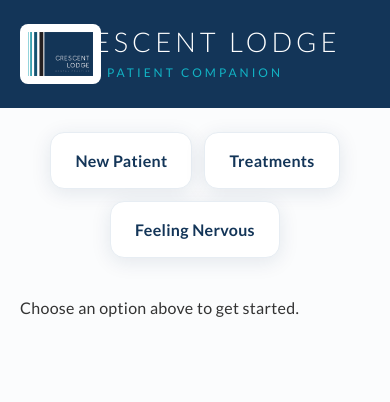
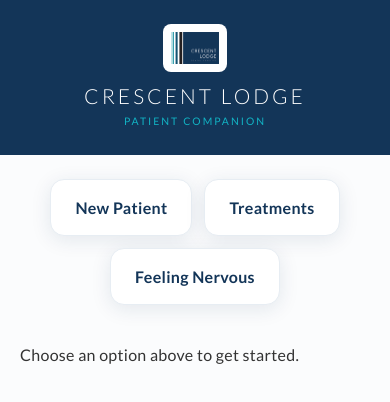
Before and after one commit to ykbhrn/patient-companion, a React (Vite) app: page / in a window 390 px wide. Shown: the top 402 px of the page. Built offline with nearby package versions, Linux system fonts and the light colour scheme.

Commit message:
responsive header

```diff
--- a/src/App.css
+++ b/src/App.css
@@ -286,3 +286,28 @@
   opacity: 0.6;
   cursor: default;
 }
+
+/* ---- Responsive: narrow screens ---- */
+@media (max-width: 600px) {
+  .header-inner {
+    flex-direction: column;
+    gap: 10px;
+    min-height: unset;
+  }
+  .logo {
+    position: static;
+    transform: none;
+    height: 48px;
+  }
+  .header-text {
+    text-align: center;
+  }
+  .brand {
+    font-size: 1.3rem;
+    letter-spacing: 3px;
+  }
+  .brand-sub {
+    font-size: 0.65rem;
+    letter-spacing: 2px;
+  }
+}
```
